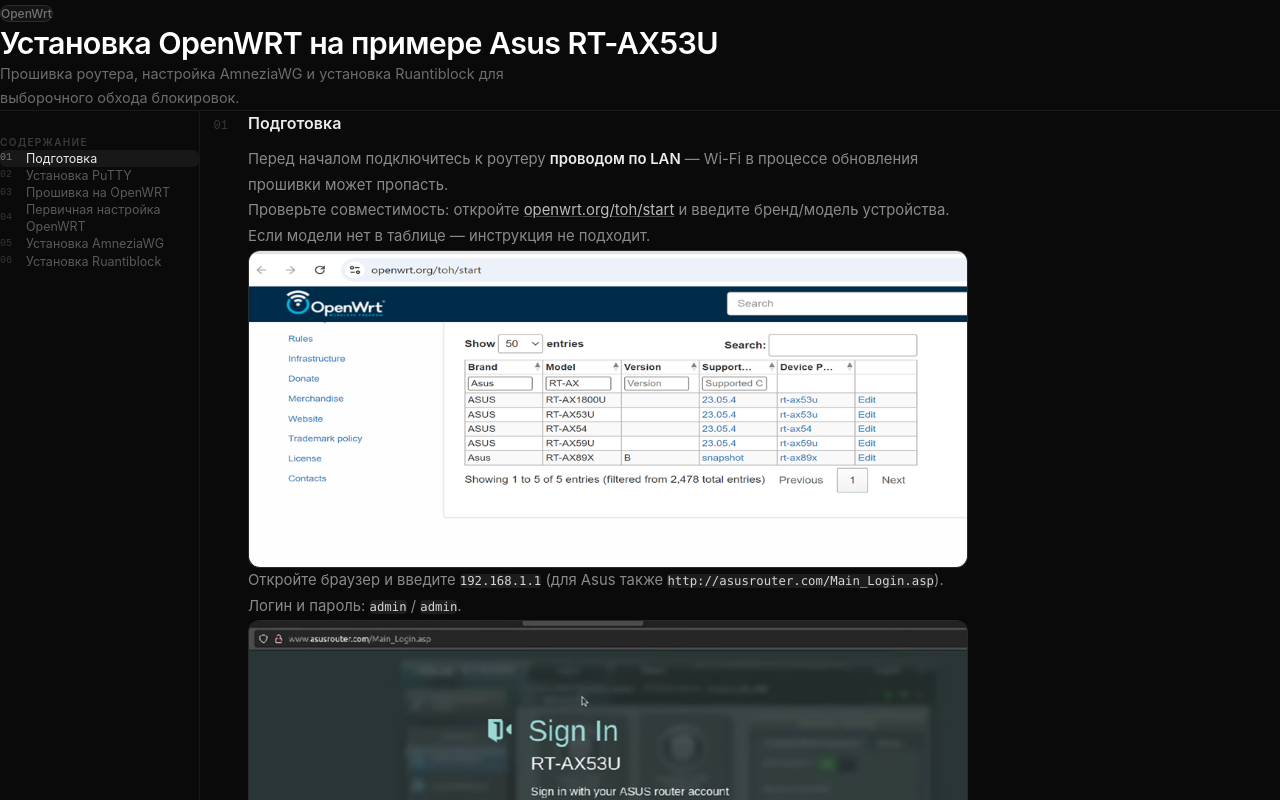
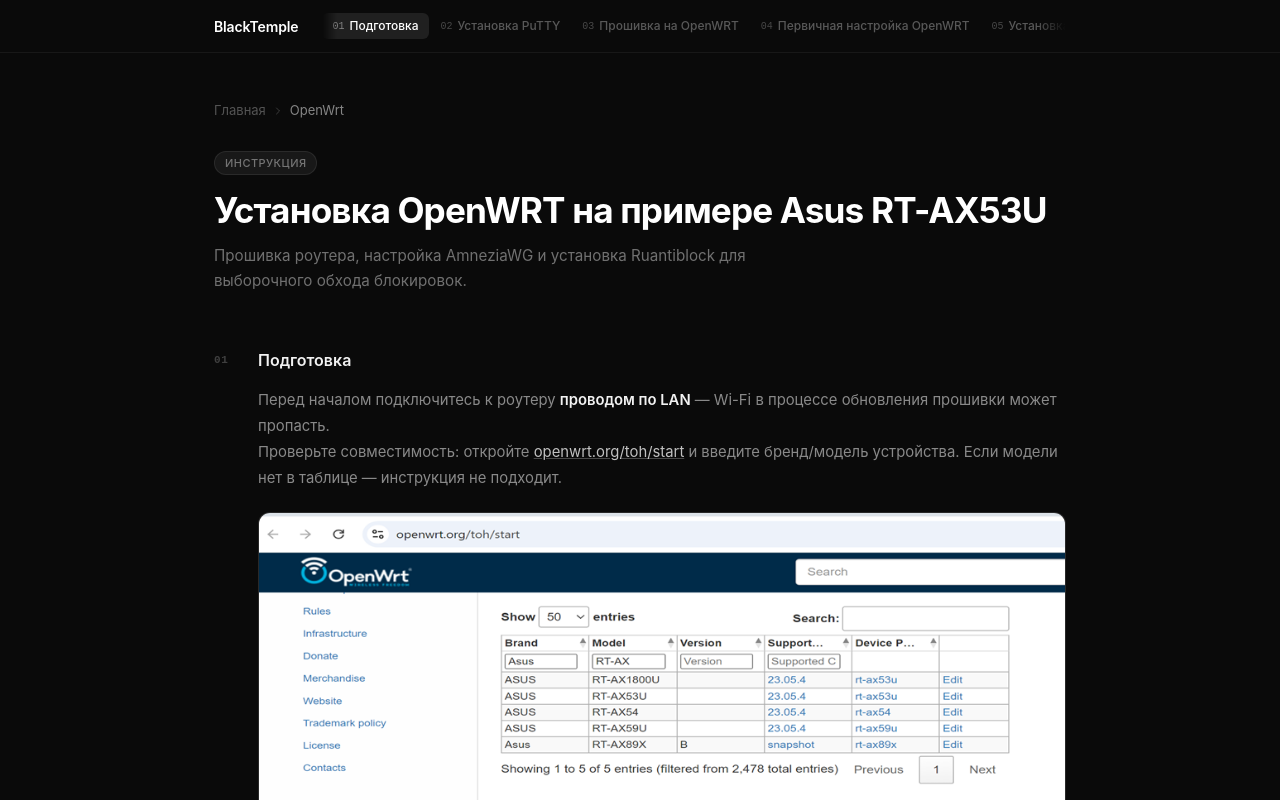
Before and after one commit to sumayu/blacktemple-routers, a React (Vite) app: page / in a window 1280 px wide. Shown: the top 800 px of the page. Built offline with nearby package versions, Linux system fonts and the light colour scheme.

Commit message:
rockstarpopstar

```diff
--- a/src/shared.tsx
+++ b/src/shared.tsx
@@ -1,7 +1,70 @@
 import { useState, useEffect, useRef, ReactNode } from "react";
 import { Copy, Check, ChevronRight } from "lucide-react";
 
-// ─── CodeBlock ───────────────────────────────────────────────────────────────────
+// ─── Typography helpers ──────────────────────────────────────────────────────────
+
+export function IC({ children }: { children: ReactNode }) {
+  return (
+    <code style={{
+      fontFamily: "monospace",
+      fontSize: "0.84em",
+      background: "rgba(255,255,255,0.08)",
+      color: "rgba(255,255,255,0.85)",
+      padding: "2px 6px",
+      borderRadius: "4px",
+    }}>{children}</code>
+  );
+}
+
+export function B({ children }: { children: ReactNode }) {
+  return <strong style={{ fontWeight: 600, color: "rgba(255,255,255,0.95)" }}>{children}</strong>;
+}
+
+export function NP({ items }: { items: string[] }) {
+  return (
+    <span style={{ fontWeight: 500, color: "rgba(255,255,255,0.9)" }}>
+      {items.map((item, i) => (
+        <span key={i} style={{ display: "inline-flex", alignItems: "center" }}>
+          {item}
+          {i < items.length - 1 && (
+            <ChevronRight size={13} style={{ color: "rgba(255,255,255,0.35)", margin: "0 2px" }} />
+          )}
+        </span>
+      ))}
+    </span>
+  );
+}
+
+export function A({ href, children }: { href: string; children: ReactNode }) {
+  return (
+    <a href={href} target="_blank" rel="noopener noreferrer" style={{
+      color: "rgba(255,255,255,0.75)",
+      textDecoration: "underline",
+      textDecorationColor: "rgba(255,255,255,0.25)",
+    }}
+      onMouseEnter={e => (e.currentTarget.style.color = "white")}
+      onMouseLeave={e => (e.currentTarget.style.color = "rgba(255,255,255,0.75)")}
+    >{children}</a>
+  );
+}
+
+export function Note({ children }: { children: ReactNode }) {
+  return (
+    <div style={{
+      margin: "16px 0",
+      padding: "12px 16px",
+      background: "rgba(255, 200, 40, 0.06)",
+      border: "1px solid rgba(255, 200, 40, 0.18)",
+      borderRadius: "10px",
+      fontSize: "0.875rem",
+      lineHeight: 1.65,
+      color: "rgba(255,255,255,0.55)",
+    }}>{children}</div>
+  );
+}
+
+// ─── Code block ──────────────────────────────────────────────────────────────────
+
 export function CodeBlock({ code }: { code: string }) {
   const [copied, setCopied] = useState(false);
   const handleCopy = async () => {
@@ -10,123 +73,77 @@
     setTimeout(() => setCopied(false), 2000);
   };
   return (
-    <div className="my-4 rounded-lg overflow-hidden border"
-      style={{ background: "#111", borderColor: "rgba(255,255,255,0.08)" }}>
-      <div className="flex items-center justify-between px-4 py-2 border-b"
-        style={{ borderColor: "rgba(255,255,255,0.06)" }}>
-        <div className="flex gap-1.5">
-          {[0,1,2].map(i => <span key={i} className="w-2.5 h-2.5 rounded-full" style={{ background: "rgba(255,255,255,0.1)" }} />)}
+    <div style={{
+      margin: "14px 0",
+      borderRadius: "10px",
+      overflow: "hidden",
+      border: "1px solid rgba(255,255,255,0.08)",
+      background: "#111",
+    }}>
+      <div style={{
+        display: "flex",
+        alignItems: "center",
+        justifyContent: "space-between",
+        padding: "8px 14px",
+        borderBottom: "1px solid rgba(255,255,255,0.06)",
+      }}>
+        <div style={{ display: "flex", gap: "6px" }}>
+          {[0,1,2].map(i => (
+            <span key={i} style={{ width: 10, height: 10, borderRadius: "50%", background: "rgba(255,255,255,0.1)", display: "block" }} />
+          ))}
         </div>
-        <button onClick={handleCopy}
-          className="flex items-center gap-1.5 text-xs cursor-pointer select-none transition-colors"
-          style={{ color: "rgba(255,255,255,0.3)" }}
+        <button onClick={handleCopy} style={{
+          display: "flex", alignItems: "center", gap: 5,
+          fontSize: 11, color: "rgba(255,255,255,0.3)",
+          background: "none", border: "none", cursor: "pointer", padding: 0,
+        }}
           onMouseEnter={e => (e.currentTarget.style.color = "rgba(255,255,255,0.7)")}
-          onMouseLeave={e => (e.currentTarget.style.color = "rgba(255,255,255,0.3)")}>
-          {copied ? <><Check size={11}/><span>Скопировано</span></> : <><Copy size={11}/><span>Копировать</span></>}
+          onMouseLeave={e => (e.currentTarget.style.color = "rgba(255,255,255,0.3)")}
+        >
+          {copied ? <><Check size={11} /><span>Скопировано</span></> : <><Copy size={11} /><span>Копировать</span></>}
         </button>
       </div>
-      <pre className="px-4 py-3 overflow-x-auto m-0">
-        <code className="text-sm font-mono leading-relaxed" style={{ color: "rgba(255,255,255,0.82)" }}>{code}</code>
+      <pre style={{ margin: 0, padding: "12px 16px", overflowX: "auto" }}>
+        <code style={{ fontFamily: "monospace", fontSize: 13, lineHeight: 1.65, color: "rgba(255,255,255,0.82)", whiteSpace: "pre-wrap", wordBreak: "break-all" }}>
+          {code}
+        </code>
       </pre>
     </div>
   );
 }
 
-// ─── Screenshot — NO onError hiding, referrerPolicy for telegra.ph ──────────────
+// ─── Screenshot ──────────────────────────────────────────────────────────────────
+
 export function Img({ src, alt }: { src: string; alt: string }) {
   return (
-    <div className="my-5 rounded-xl overflow-hidden border"
-      style={{ borderColor: "rgba(255,255,255,0.1)", background: "rgba(255,255,255,0.03)" }}>
-      <img
-        src={src}
-        alt={alt}
-        style={{ width: "100%", display: "block" }}
-      />
+    <div style={{
+      margin: "20px 0",
+      borderRadius: "12px",
+      overflow: "hidden",
+      border: "1px solid rgba(255,255,255,0.1)",
+      background: "rgba(255,255,255,0.03)",
+    }}>
+      <img src={src} alt={alt} style={{ width: "100%", display: "block" }} />
     </div>
   );
 }
 
-// ─── Inline code ─────────────────────────────────────────────────────────────────
-export function IC({ children }: { children: ReactNode }) {
-  return (
-    <code className="px-1.5 py-0.5 rounded font-mono"
-      style={{ fontSize: "0.83em", background: "rgba(255,255,255,0.08)", color: "rgba(255,255,255,0.82)" }}>
-      {children}
-    </code>
-  );
-}
+// ─── Step type ───────────────────────────────────────────────────────────────────
 
-// ─── Bold ────────────────────────────────────────────────────────────────────────
-export function B({ children }: { children: ReactNode }) {
-  return <strong style={{ fontWeight: 600, color: "rgba(255,255,255,0.92)" }}>{children}</strong>;
-}
-
-// ─── Nav path  ───────────────────────────────────────────────────────────────────
-export function NP({ items }: { items: string[] }) {
-  return (
-    <span className="inline-flex items-center flex-wrap" style={{ fontWeight: 500, color: "rgba(255,255,255,0.88)" }}>
-      {items.map((item, i) => (
-        <span key={i} className="inline-flex items-center">
-          {item}
-          {i < items.length - 1 && <ChevronRight size={12} className="mx-0.5" style={{ color: "rgba(255,255,255,0.3)" }} />}
-        </span>
-      ))}
-    </span>
-  );
-}
-
-// ─── Note ────────────────────────────────────────────────────────────────────────
-export function Note({ children }: { children: ReactNode }) {
-  return (
-    <div className="my-4 rounded-lg px-4 py-3 border text-sm leading-relaxed"
-      style={{ background: "#181600", borderColor: "rgba(255,205,55,0.2)", color: "rgba(255,255,255,0.55)" }}>
-      {children}
-    </div>
-  );
-}
-
-// ─── Link ────────────────────────────────────────────────────────────────────────
-export function A({ href, children }: { href: string; children: ReactNode }) {
-  return (
-    <a href={href} target="_blank" rel="noopener noreferrer"
-      style={{ color: "rgba(255,255,255,0.72)", textDecoration: "underline", textDecorationColor: "rgba(255,255,255,0.25)" }}
-      onMouseEnter={e => (e.currentTarget.style.color = "white")}
-      onMouseLeave={e => (e.currentTarget.style.color = "rgba(255,255,255,0.72)")}>
-      {children}
-    </a>
-  );
-}
-
-// ─── Mini header ─────────────────────────────────────────────────────────────────
-export function GuideHeader({ section, title }: { section: string; title: string }) {
-  return (
-    <div className="border-b mb-8" style={{ borderColor: "rgba(255,255,255,0.07)" }}>
-      <div className="pb-5">
-        <div className="flex items-center gap-2 mb-3">
-          <span className="text-xs font-medium px-2.5 py-1 rounded-full border"
-            style={{ color: "rgba(255,255,255,0.4)", borderColor: "rgba(255,255,255,0.1)", background: "rgba(255,255,255,0.04)" }}>
-            {section}
-          </span>
-        </div>
-        <h1 className="font-semibold leading-tight"
-          style={{ fontSize: "clamp(1.5rem, 3.5vw, 2rem)", letterSpacing: "-0.02em", color: "white" }}>
-          {title}
-        </h1>
-      </div>
-    </div>
-  );
-}
-
-// ─── Step item type ──────────────────────────────────────────────────────────────
 export interface StepDef {
   id: number;
   title: string;
   body: ReactNode;
 }
 
-// ─── Guide page layout (sidebar + content) ──────────────────────────────────────
+// ─── Guide Layout ─────────────────────────────────────────────────────────────────
+
 export function GuideLayout({
-  section, title, subtitle, steps, extra,
+  section,
+  title,
+  subtitle,
+  steps,
+  extra,
 }: {
   section: string;
   title: string;
@@ -134,105 +151,220 @@
   steps: StepDef[];
   extra?: ReactNode;
 }) {
-  const [active, setActive] = useState(0);
-  const refs = useRef<(HTMLElement | null)[]>([]);
+  const [activeStep, setActiveStep] = useState(0);
+  const stepRefs = useRef<(HTMLElement | null)[]>([]);
 
   useEffect(() => {
     const fn = () => {
       let cur = 0;
-      refs.current.forEach((el, i) => {
-        if (el && el.getBoundingClientRect().top <= 130) cur = i;
+      stepRefs.current.forEach((el, i) => {
+        if (el && el.getBoundingClientRect().top <= 120) cur = i;
       });
-      setActive(cur);
+      setActiveStep(cur);
     };
     window.addEventListener("scroll", fn, { passive: true });
     return () => window.removeEventListener("scroll", fn);
   }, []);
 
   const goto = (i: number) => {
-    const el = refs.current[i];
+    const el = stepRefs.current[i];
     if (!el) return;
-    window.scrollTo({ top: el.getBoundingClientRect().top + window.scrollY - 88, behavior: "smooth" });
+    window.scrollTo({ top: el.getBoundingClientRect().top + window.scrollY - 80, behavior: "smooth" });
   };
 
   return (
-    <div style={{ background: "#0a0a0a", color: "white", fontFamily: "'Inter', system-ui, sans-serif", minHeight: "100%" }}>
-      {/* Mini header */}
-      <div className="border-b px-6 py-5" style={{ borderColor: "rgba(255,255,255,0.07)" }}>
-        <span className="text-xs font-medium px-2.5 py-1 rounded-full border mr-3"
-          style={{ color: "rgba(255,255,255,0.4)", borderColor: "rgba(255,255,255,0.1)", background: "rgba(255,255,255,0.04)" }}>
-          {section}
-        </span>
-        <h1 className="mt-3 font-semibold leading-tight"
-          style={{ fontSize: "clamp(1.4rem, 3vw, 1.9rem)", letterSpacing: "-0.02em", color: "white" }}>
-          {title}
-        </h1>
+    <div style={{ background: "#0a0a0a", color: "white", minHeight: "100vh", fontFamily: "'Inter', system-ui, sans-serif" }}>
+
+      {/* ── Top nav ── */}
+      <div style={{ borderBottom: "1px solid rgba(255,255,255,0.06)", position: "sticky", top: 0, zIndex: 50, background: "#0a0a0a" }}>
+        <div style={{ maxWidth: 900, margin: "0 auto", padding: "0 24px", height: 52, display: "flex", alignItems: "center", justifyContent: "space-between" }}>
+          <span style={{ fontSize: 14, fontWeight: 600, letterSpacing: "-0.01em" }}>BlackTemple</span>
+          {/* Step pills — desktop */}
+          <div className="nav-pills hide-on-mobile">
+            {steps.map((s, i) => (
+              <button key={s.id} onClick={() => goto(i)} className={`nav-pill${activeStep === i ? " nav-pill-active" : ""}`}>
+                <span className="nav-pill-num">{String(s.id).padStart(2, "0")}</span>
+                {s.title}
+              </button>
+            ))}
+          </div>
+        </div>
+      </div>
+
+      {/* ── Page content ── */}
+      <div style={{ maxWidth: 900, margin: "0 auto", padding: "48px 24px 80px" }}>
+
+        {/* Breadcrumb */}
+        <div style={{ display: "flex", alignItems: "center", gap: 6, marginBottom: 28, fontSize: 13, color: "rgba(255,255,255,0.3)" }}>
+          <span>Главная</span>
+          <ChevronRight size={12} style={{ color: "rgba(255,255,255,0.2)" }} />
+          <span style={{ color: "rgba(255,255,255,0.5)" }}>{section}</span>
+        </div>
+
+        {/* Title block */}
+        <div style={{ marginBottom: 56 }}>
+          <div style={{
+            display: "inline-block",
+            fontSize: 11,
+            fontWeight: 500,
+            color: "rgba(255,255,255,0.4)",
+            background: "rgba(255,255,255,0.06)",
+            border: "1px solid rgba(255,255,255,0.08)",
+            padding: "3px 10px",
+            borderRadius: 20,
+            marginBottom: 14,
+            letterSpacing: "0.04em",
+            textTransform: "uppercase",
+          }}>
+            Инструкция
+          </div>
+          <h1 style={{
+            fontSize: "clamp(1.6rem, 4vw, 2.2rem)",
+            fontWeight: 700,
+            letterSpacing: "-0.025em",
+            lineHeight: 1.2,
+            margin: "0 0 12px",
+          }}>{title}</h1>
           {subtitle && (
-          <p className="mt-2 max-w-xl" style={{ fontSize: "0.9rem", lineHeight: 1.65, color: "rgba(255,255,255,0.4)" }}>
+            <p style={{ fontSize: "0.95rem", color: "rgba(255,255,255,0.42)", lineHeight: 1.65, margin: 0, maxWidth: 540 }}>
               {subtitle}
             </p>
           )}
         </div>
 
-      {/* Body */}
-      <div className="flex gap-0 items-start">
-        {/* Sidebar */}
-        <aside className="hidden lg:flex flex-col shrink-0 sticky top-0 self-start border-r"
-          style={{ width: "200px", borderColor: "rgba(255,255,255,0.06)", minHeight: "calc(100vh - 80px)", paddingTop: "24px" }}>
-          <p className="px-5 mb-3" style={{ fontSize: "10px", fontWeight: 600, color: "rgba(255,255,255,0.2)", letterSpacing: "0.13em", textTransform: "uppercase" }}>
-            Содержание
-          </p>
-          <nav className="flex flex-col px-2">
-            {steps.map((s, i) => (
-              <button key={s.id} onClick={() => goto(i)}
-                className="flex items-center gap-2 text-left py-1.5 px-3 rounded-md transition-all cursor-pointer w-full"
-                style={{
-                  fontSize: "12.5px",
+        {/* Steps */}
+        <div style={{ display: "flex", flexDirection: "column", gap: 0 }}>
+          {steps.map((step, i) => (
+            <div key={step.id}>
+              <section
+                ref={el => { stepRefs.current[i] = el; }}
+                style={{ scrollMarginTop: 80 }}
+              >
+                {/* Step number + title row */}
+                <div style={{ display: "flex", alignItems: "flex-start", gap: 20, marginBottom: 16 }}>
+                  <div style={{
+                    flexShrink: 0,
+                    fontSize: 11,
+                    fontFamily: "monospace",
+                    fontWeight: 700,
+                    color: "rgba(255,255,255,0.22)",
+                    letterSpacing: "0.05em",
+                    paddingTop: 3,
+                    minWidth: 24,
+                  }}>
+                    {String(step.id).padStart(2, "0")}
+                  </div>
+                  <div style={{ flex: 1, minWidth: 0 }}>
+                    <h4 style={{
+                      fontSize: "1rem",
+                      fontWeight: 600,
+                      color: "rgba(255,255,255,0.95)",
+                      margin: 0,
                       lineHeight: 1.4,
-                  color: active === i ? "rgba(255,255,255,0.9)" : "rgba(255,255,255,0.32)",
-                  background: active === i ? "rgba(255,255,255,0.06)" : "transparent",
+                    }}>{step.title}</h4>
+                  </div>
+                </div>
+
+                {/* Step body — indented under title */}
+                <div style={{
+                  marginLeft: 44,
+                  fontSize: "0.9275rem",
+                  lineHeight: 1.75,
+                  color: "rgba(255,255,255,0.52)",
+                  paddingBottom: 40,
                 }}>
-                <span style={{ fontSize: "10px", fontFamily: "monospace", color: active === i ? "rgba(255,255,255,0.4)" : "rgba(255,255,255,0.18)", flexShrink: 0, width: "18px" }}>
-                  {String(s.id).padStart(2, "0")}
-                </span>
-                <span className="leading-snug">{s.title}</span>
-              </button>
-            ))}
-          </nav>
-        </aside>
-
-        {/* Content */}
-        <main className="flex-1 min-w-0 px-6 py-8 max-w-3xl">
-          {steps.map((step, i) => (
-            <section key={step.id} ref={el => { refs.current[i] = el; }} className="scroll-mt-24">
-              <div className="flex gap-5 items-baseline">
-                <span style={{ fontSize: "12px", fontFamily: "monospace", color: "rgba(255,255,255,0.18)", flexShrink: 0, width: "28px", textAlign: "right" }}>
-                  {String(step.id).padStart(2, "0")}
-                </span>
-                <div className="flex-1 min-w-0 pb-10">
-                  <h2 style={{ fontSize: "1rem", fontWeight: 600, color: "rgba(255,255,255,0.92)", marginBottom: "12px" }}>
-                    {step.title}
-                  </h2>
-                  <div style={{ fontSize: "0.9275rem", lineHeight: 1.75, color: "rgba(255,255,255,0.52)" }}>
                   {step.body}
                 </div>
+              </section>
+
+              {/* Divider */}
+              {i < steps.length - 1 && (
+                <div style={{ height: 1, background: "rgba(255,255,255,0.05)", marginLeft: 44, marginBottom: 40 }} />
+              )}
             </div>
+          ))}
         </div>
-              {i < steps.length - 1 && (
-                <div className="mb-0 h-px" style={{ background: "rgba(255,255,255,0.05)", marginLeft: "48px", marginBottom: "0" }} />
+
+        {extra && (
+          <div style={{ marginTop: 8 }}>
+            {extra}
+          </div>
         )}
-            </section>
-          ))}
 
-          {extra}
-
-          <div className="mt-10 rounded-lg px-5 py-4 border text-sm"
-            style={{ background: "rgba(255,255,255,0.025)", borderColor: "rgba(255,255,255,0.07)", color: "rgba(255,255,255,0.3)", lineHeight: 1.65 }}>
+        {/* NB */}
+        <div style={{
+          marginTop: 48,
+          padding: "14px 18px",
+          background: "rgba(255,255,255,0.025)",
+          border: "1px solid rgba(255,255,255,0.07)",
+          borderRadius: 10,
+          fontSize: 13,
+          color: "rgba(255,255,255,0.3)",
+          lineHeight: 1.6,
+        }}>
           <strong style={{ color: "rgba(255,255,255,0.45)", fontWeight: 500 }}>NB!</strong>{" "}
           Мы не призываем пользоваться данной инструкцией — соблюдайте законы РФ.
         </div>
-        </main>
       </div>
+
+      <style>{`
+        * { box-sizing: border-box; }
+        pre { margin: 0; }
+
+        /* Nav pills container — no scrollbar */
+        .nav-pills {
+          display: flex;
+          gap: 2px;
+          overflow: hidden;
+          flex: 1;
+          margin-left: 24px;
+          mask-image: linear-gradient(to right, transparent 0%, black 2%, black 96%, transparent 100%);
+        }
+        .nav-pills:hover {
+          overflow-x: auto;
+        }
+        .nav-pills::-webkit-scrollbar { display: none; }
+        .nav-pills { scrollbar-width: none; -ms-overflow-style: none; }
+
+        /* Nav pill buttons */
+        .nav-pill {
+          display: flex;
+          align-items: center;
+          gap: 5px;
+          padding: 4px 10px;
+          border-radius: 6px;
+          font-size: 12px;
+          font-weight: 500;
+          border: none;
+          cursor: pointer;
+          background: transparent;
+          color: rgba(255,255,255,0.32);
+          transition: color 0.15s, background 0.15s;
+          white-space: nowrap;
+          font-family: inherit;
+          flex-shrink: 0;
+        }
+        .nav-pill:hover {
+          color: rgba(255,255,255,0.7);
+          background: rgba(255,255,255,0.05);
+        }
+        .nav-pill-active {
+          background: rgba(255,255,255,0.09) !important;
+          color: white !important;
+        }
+        .nav-pill-num {
+          font-family: monospace;
+          font-size: 10px;
+          color: rgba(255,255,255,0.25);
+        }
+        .nav-pill-active .nav-pill-num {
+          color: rgba(255,255,255,0.45);
+        }
+
+        @media (max-width: 640px) {
+          .hide-on-mobile { display: none !important; }
+        }
+      `}</style>
     </div>
   );
 }
--- a/vite.config.ts
+++ b/vite.config.ts
@@ -4,4 +4,7 @@
 
 export default defineConfig({
   plugins: [react(), tailwindcss()],
+  server: {
+    historyApiFallback: true,
+  },
 })
```
Also changed, not shown: src/App.tsx (+12 -4 lines), src/KeeneticGuide.tsx (+93 -24 lines). Lines whose indentation alone changed are shown as unchanged.
